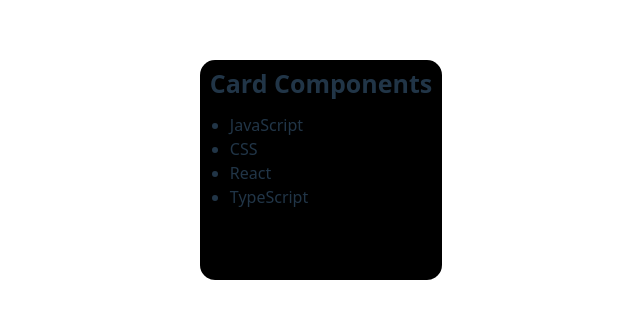
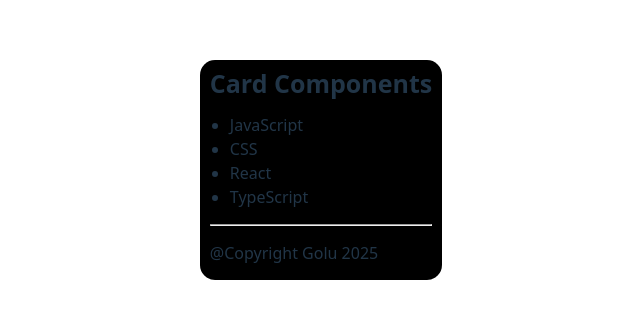
Before and after one commit to ashucj17/Card, a React (Vite) app: page / in a window 1280 px wide. Shown: the part 230-548 px from the top of the page, without its empty margins (319-959 px from the left). Built offline with nearby package versions, Linux system fonts and the light colour scheme.

Commit message:
copyright component

```diff
--- a/src/App.css
+++ b/src/App.css
@@ -18,3 +18,7 @@ ul{
   margin-left: 0;
   padding-left: 20px;
 }
+
+hr{
+  margin: 15px 0;
+}
--- a/src/Components/Card.jsx
+++ b/src/Components/Card.jsx
@@ -1,5 +1,6 @@
 import React from "react";
-import List from "./LIst";
+import List from "./List";
+import Copyright from "./Copyright";
 import '../App.css'
 
 function Cards() {
@@ -8,6 +9,7 @@ function Cards() {
       <div className="card">
         <h1>Card Components</h1>
         <List />
+        <Copyright />
       </div>
     </>
   );
--- /dev/null
+++ b/src/Components/Copyright.jsx
@@ -0,0 +1,10 @@
+import React from 'react'
+
+const Copyright = () =>{
+    return <>
+        <hr></hr>
+        <p>@Copyright Golu 2025</p>
+    </>
+}
+
+export default Copyright
```
